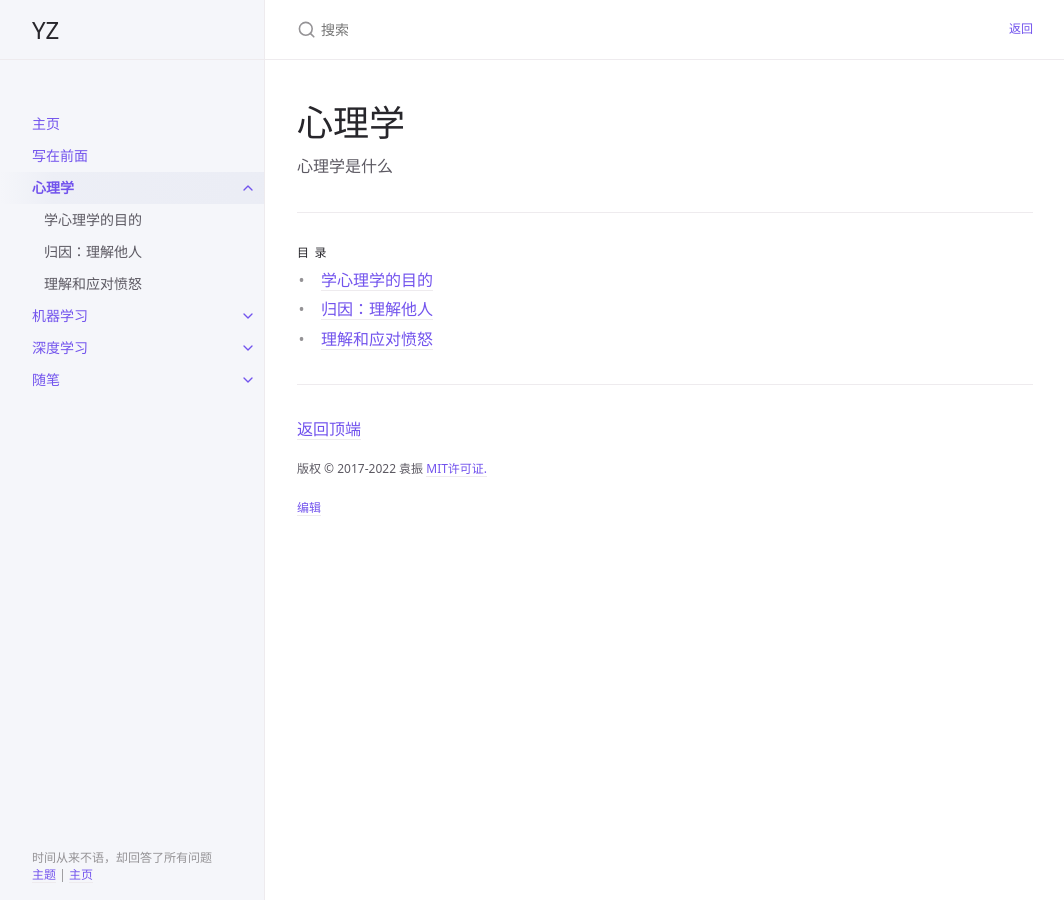
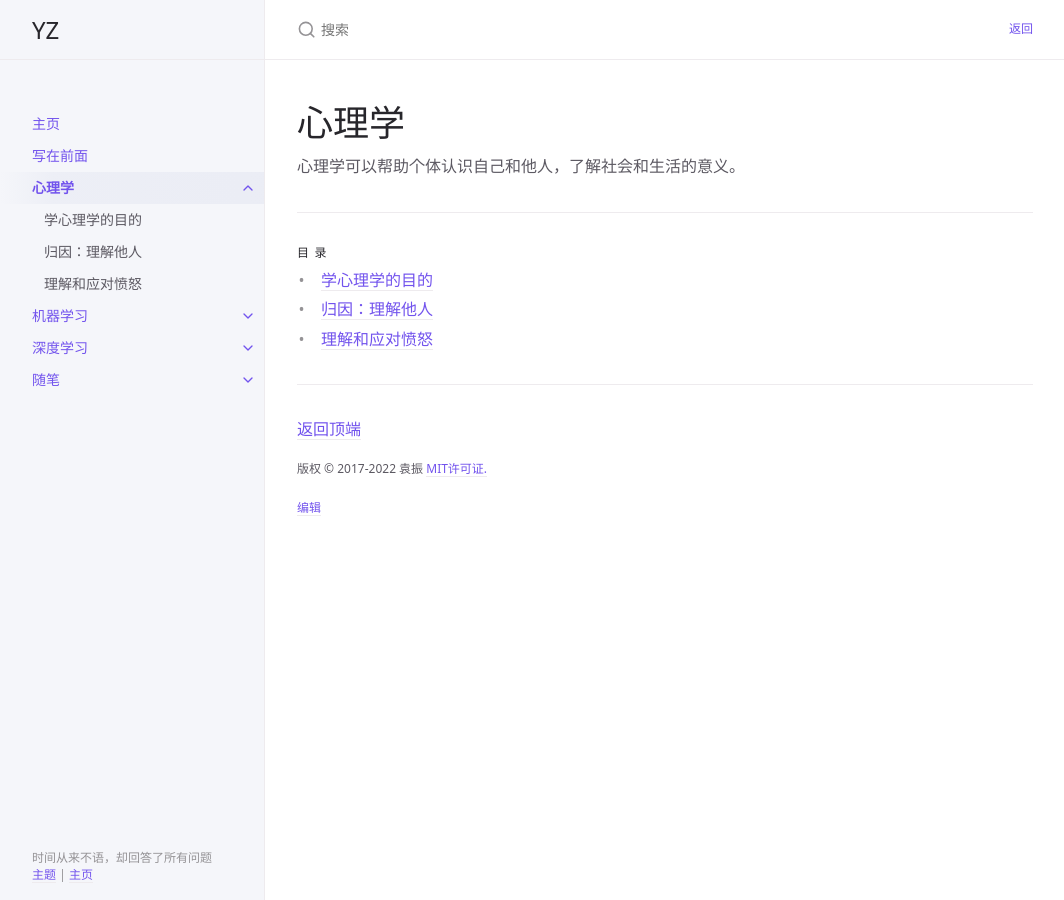
Before and after one commit to yz14/main, a Jekyll site: the page built from docs/psy/psy.md, in a window 1280 px wide. Shown: the whole page, without its empty margins (107-1171 px from the left). Built offline with Jekyll 4.4.1, drawn with Linux system fonts in a browser that asks for light colours.

Commit message:
Update psy.md

```diff
--- a/docs/psy/psy.md
+++ b/docs/psy/psy.md
@@ -8,4 +8,4 @@ permalink: /docs/psy
 
 # 心理学
 
-心理学是什么
+心理学可以帮助个体认识自己和他人，了解社会和生活的意义。
```
